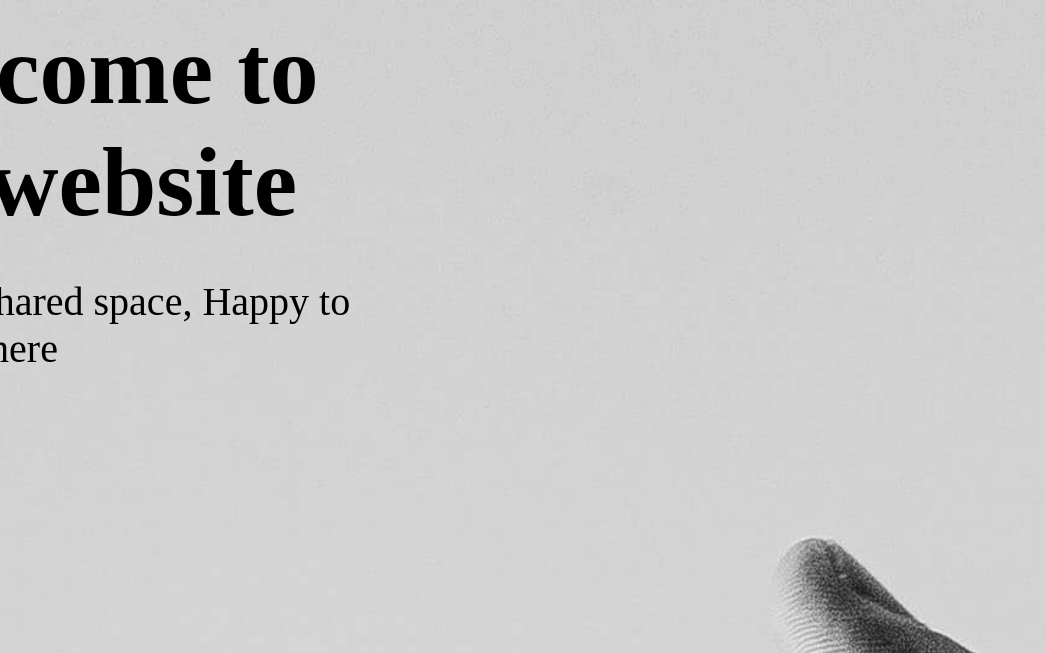
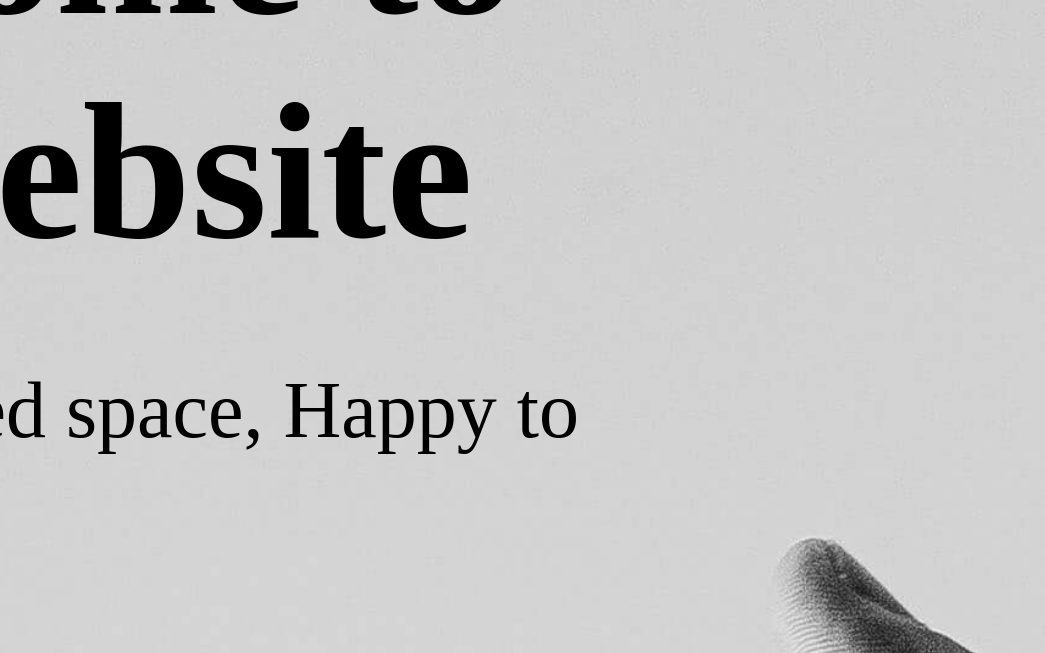
Before and after one commit to jmajurel/myWebsite, a PHP site: page / in a window 1280 px wide. Shown: the top 653 px of the page, without its empty margins (0-1045 px from the left). Run offline with PHP 8.4, Linux system fonts and the light colour scheme; some web fonts are replaced.

Commit message:
testing purpose

```diff
--- a/styles/landing.css
+++ b/styles/landing.css
@@ -5,16 +5,16 @@
     background-size: cover;
     background-position: center;
     overflow: hidden;
+    position: relative;
+    height: 100%;
 }
 
 .landing .textblock {
     margin-top: -10%;
     margin-left: -20%;
     max-width: 50%;
-    /*-webkit-transform: translateZ(-1px) scale(2);
-    transform: translateZ(-1px) scale(2);*/
-    -webkit-transform: translateZ(-1px);
-    transform: translateZ(-1px);
+    -webkit-transform: translateZ(-1px) scale(2);
+    transform: translateZ(-1px) scale(2);
 }
 
 .landing .textblock h1 {
```
